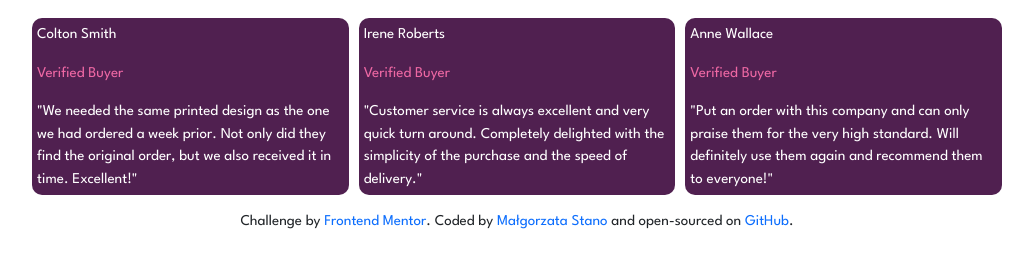
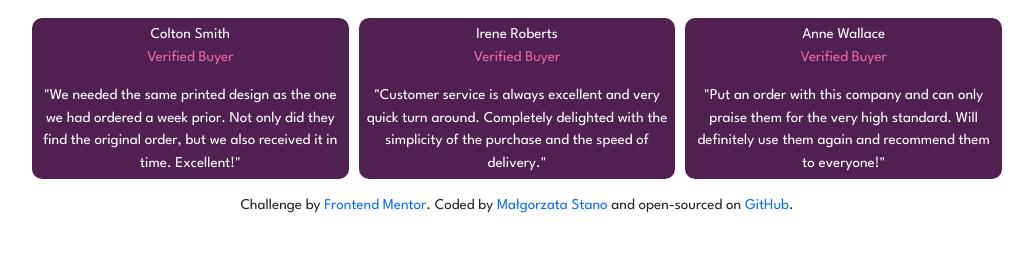
Before and after one commit to gosiast/social-proof-section-challenge, a plain HTML site: page index.html in a window 1280 px wide. Shown: the part 326-594 px from the top of the page, without its empty margins (123-1156 px from the left). Drawn offline with nearby package versions, Linux system fonts and the light colour scheme.

Commit message:
fixed margins - reviews

```diff
--- a/styles.css
+++ b/styles.css
@@ -45,9 +45,11 @@ color:hsl(303, 10%, 53%);
     margin: 5px;
     padding: 5px;
     border-radius: 10px;
+    text-align: center;
 }
 .review-author {
     color: white;
+    margin-bottom: 0;
 }
 
 .verified-buyer {
```
